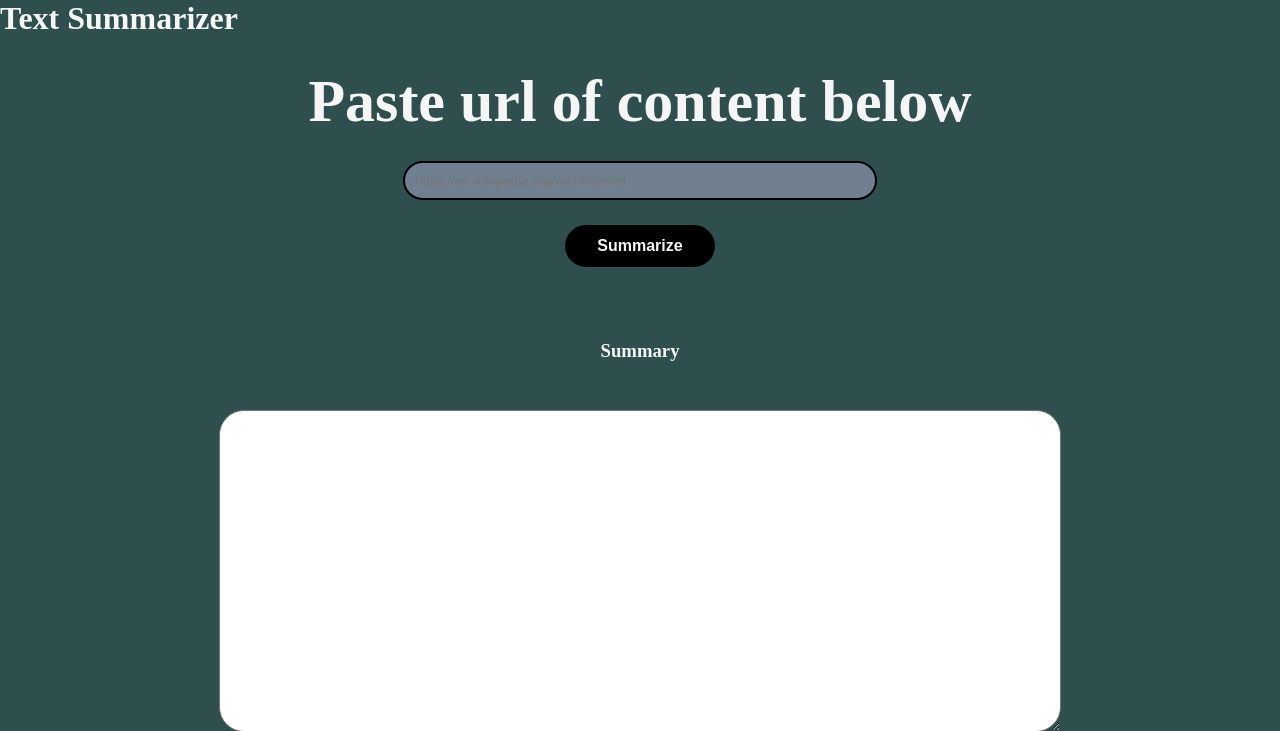
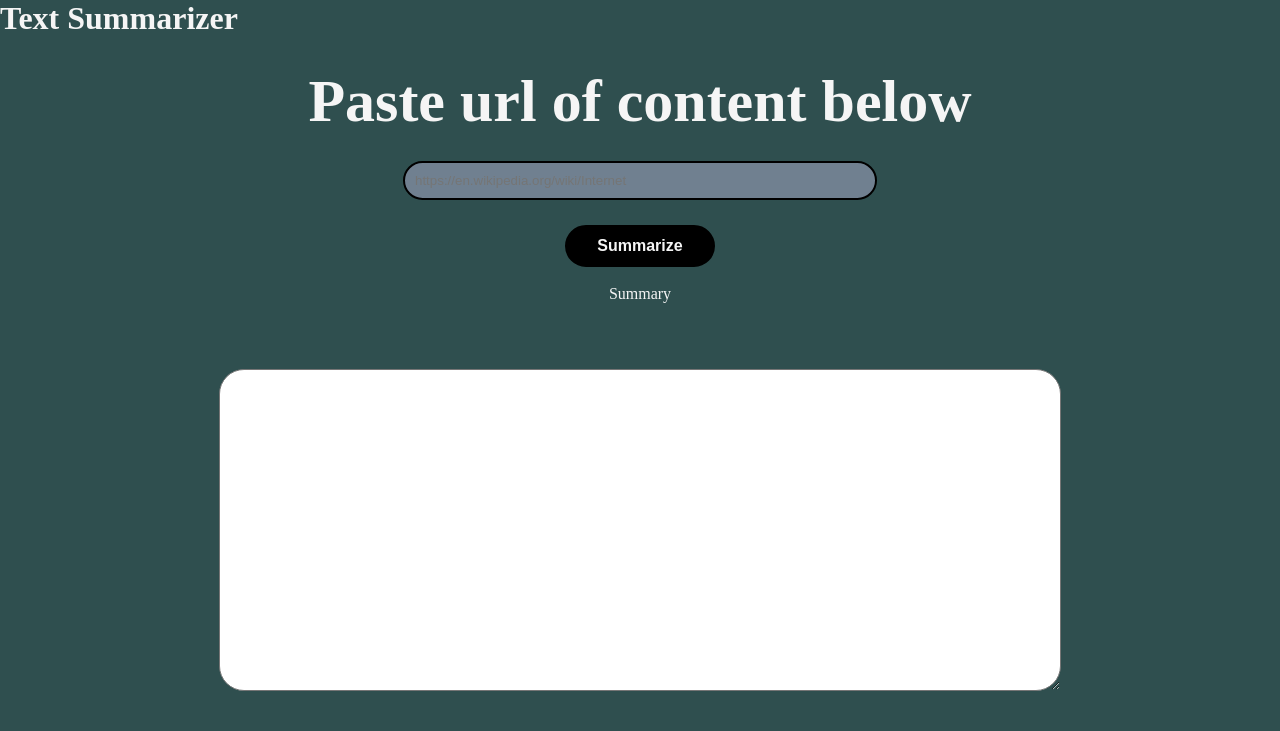
Before and after one commit to Mohit-Kundu/Text-Summarization-Web-Application, a Flask app: page / in a window 1280 px wide. Shown: the top 731 px of the page. Run offline with Flask 2, Linux system fonts and the light colour scheme.

Commit message:
Restructured index.html

```diff
--- a/templates/index.html
+++ b/templates/index.html
@@ -18,9 +18,9 @@
             <input type='url' name='url' autocomplete='off' placeholder='https://en.wikipedia.org/wiki/Internet'> <br>
             <button name='summarize_btn' class='summarize_btn'>Summarize</button>
         </form> <br>
+        <label class='summary_label'>Summary</label> <br>
         <label class='article_title'> {{ article_title }} </label> <br>
         <label class='reading_time'> {{ reading_time }} </label> <br>
-        <h3>Summary</h3>
         <textarea> {{ summary }} </textarea>
     </div>
 </body>
```
